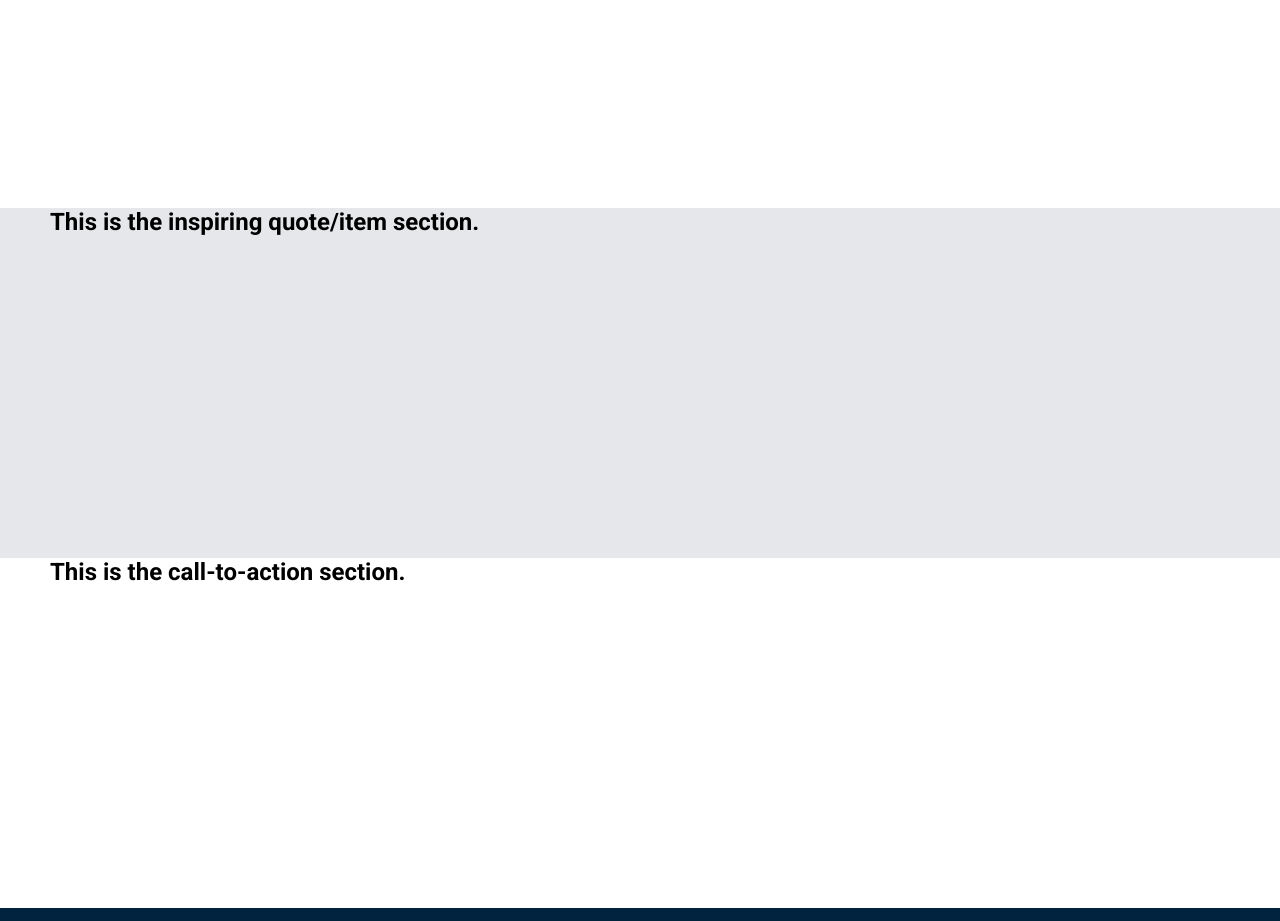
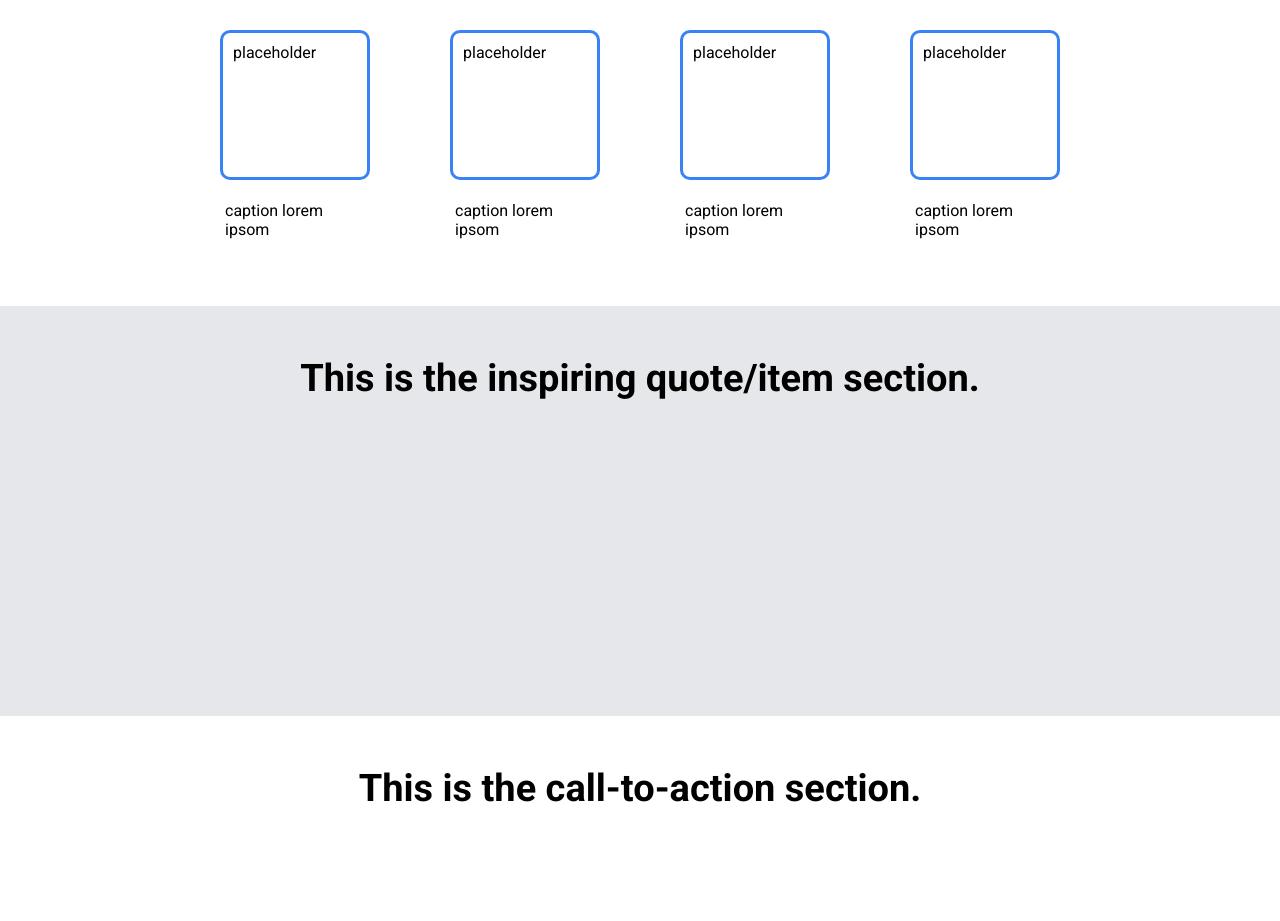
Before and after one commit to ena-a/garden, a plain HTML site: page index.html in a window 1280 px wide. Shown: the part 670-1591 px from the top of the page. Drawn offline with Linux system fonts and the light colour scheme.

Commit message:
Style gallery section using placeholders.

```diff
--- a/index.html
+++ b/index.html
@@ -38,6 +38,32 @@
         </section>
         <section class="gallery">
             <h1>This is the gallery section.</h1>
+            <div class="gallery-wrapper">
+                <figure>
+                    <span>placeholder</span>
+                    <figcaption>
+                        <p>caption lorem ipsom</p>
+                    </figcaption>
+                </figure>
+                <figure>
+                    <span>placeholder</span>
+                    <figcaption>
+                        <p>caption lorem ipsom</p>
+                    </figcaption>
+                </figure>
+                <figure>
+                    <span>placeholder</span>
+                    <figcaption>
+                        <p>caption lorem ipsom</p>
+                    </figcaption>
+                </figure>
+                <figure>
+                    <span>placeholder</span>
+                    <figcaption>
+                        <p>caption lorem ipsom</p>
+                    </figcaption>
+                </figure>
+            </div>
         </section>
         <section class="inspiration">
             <h1>This is the inspiring quote/item section.</h1>
--- a/style.css
+++ b/style.css
@@ -26,15 +26,15 @@ header, .hero, nav a, footer {
 .logo {
     font-weight: 900;
     font-size: 50px;
-    margin-top: 12px;
+    margin: 12px 0 0;
 }
 
-h1 {
-    margin: 0;
-}
-.hero h1 {
+.left-col h1 {
     font-size: 48px;
     font-weight: 700;
+    margin: 0;
+    text-align: left;
+    padding: 0;
 }
 
 .secondary-text {
@@ -44,10 +44,12 @@ h1 {
 
 .inspiration {
     background-color: #e5e7eb;
+    padding: 30px;
 }
 
 .gallery, .call-to-action {
     background-color: #fff;
+    padding: 30px;
 }
 
 section {
@@ -77,7 +79,7 @@ section {
 .hero figure {
     background-color: gray;
     width: 580px;
-    height: 250px;
+    height: 252px;
     margin: 0;
   }
 
@@ -98,3 +100,36 @@ section {
 p.hero-img {
     text-align: center;
 }
+
+.gallery-wrapper {
+    display: flex;
+    justify-content: center;
+    padding-top: 10px;
+}
+
+.gallery-wrapper figure {
+    width: 150px;
+}
+
+.gallery-wrapper figure span {
+    border: #3882f6 solid 3px;
+    border-radius: 10px;
+    padding: 10px;
+    width: 150px;
+    height: 150px;
+    display: block;
+    box-sizing: border-box;
+}
+
+h1 {
+    text-align: center;
+    margin: auto;
+    padding: 20px 0;
+    font-size: 38px;
+    font-weight: 700;
+
+  }
+
+  figcaption {
+      padding: 5px;
+  }
```
